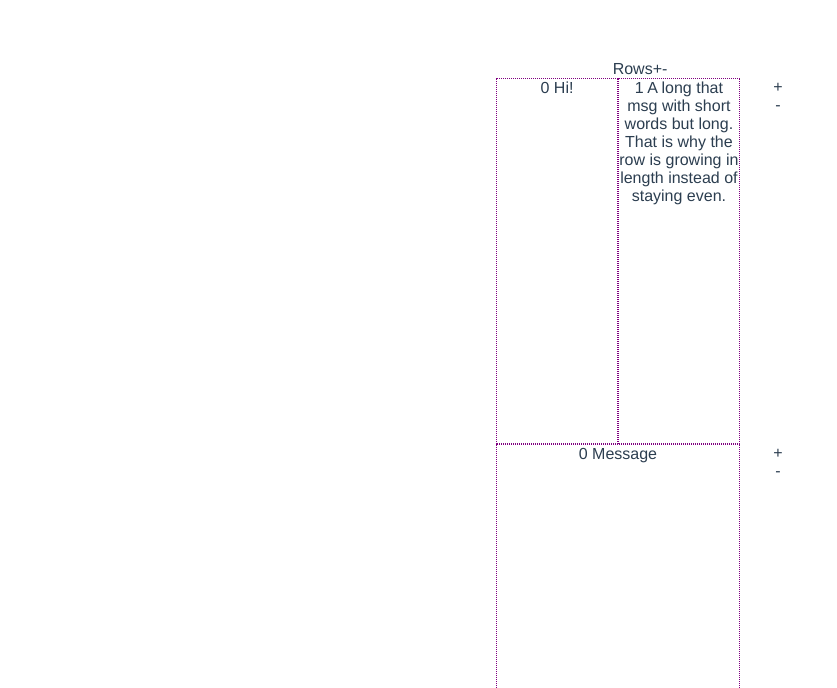
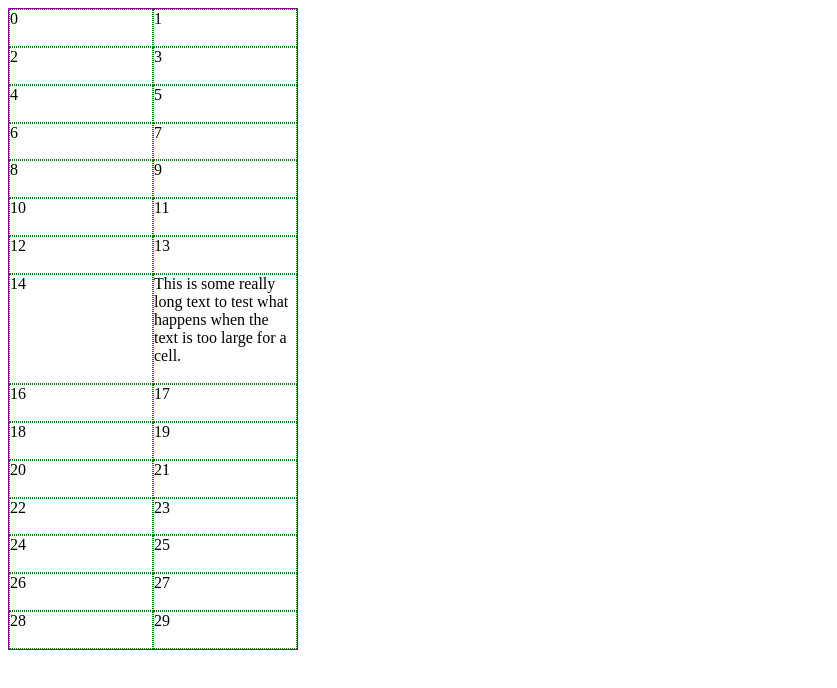
Before and after one commit to lmiller1990/my-story, a Vue app: page /#/ in a window 1280 px wide. Shown: the top 688 px of the page, without its empty margins (0-837 px from the left). Built offline with nearby package versions, Linux system fonts and the light colour scheme.

Commit message:
Add a test using display: grid instead of felxbox

```diff
--- a/src/App.vue
+++ b/src/App.vue
@@ -10,8 +10,8 @@ export default {
 }
 </script>
 
-<style>
-#app {
+<style scoped>
+#appp {
   font-family: 'Avenir', Helvetica, Arial, sans-serif;
   -webkit-font-smoothing: antialiased;
   -moz-osx-font-smoothing: grayscale;
--- a/src/components/Column.vue
+++ b/src/components/Column.vue
@@ -1,6 +1,6 @@
 <template>
   <div :style="columnWidth" @click="showTextModal" class="column">
-    <div>
+    <div class="content">
       {{ column.id }} {{ column.msg }}
     </div>
   </div>
@@ -53,5 +53,9 @@
 .column {
   border: 1px dotted purple;
   flex-grow: 1;
+  display: flex;
+}
+
+.content {
 }
 </style>
--- /dev/null
+++ b/src/components/GridLayout/Main.vue
@@ -0,0 +1,47 @@
+<template>
+  <div class="container">
+    <div class="grid">
+      <div class="cell" v-for="(i, idx) in new Array(30)">
+        <div v-if="idx !== 15">
+          {{ idx }}
+        </div>
+        <div v-else>
+          {{ longText  }}
+        </div>
+
+      </div>
+    </div>
+  </div>
+</template>
+
+<script>
+  export default {
+    data () {
+      return {
+        longText: 'This is some really long text to test what happens when the text is too large for a cell.'
+      }
+    },
+    computed: {
+      slide () {
+        return this.$store.state.slides[0]
+      }
+    }
+  }
+</script>
+
+<style scoped>
+.container {
+  width: 18em;
+  height: 40em;
+  border: 1px solid purple;
+}
+.cell {
+  border: 1px dotted green;
+}
+.grid {
+  display: grid;
+  height: 100%;
+  grid-template-columns: 50% 50%;
+
+}
+</style>
--- a/src/components/Main.vue
+++ b/src/components/Main.vue
@@ -1,18 +1,20 @@
 <template>
   <div class="container">
-    <ModalManager />
+    <GridLayout />
+    <!--<ModalManager />
     <GridMenu />
-    <Grid />
+    <Grid />-->
    </div>
 </template>
 
 <script>
 import GridMenu from '@/components/GridMenu'
+import GridLayout from '@/components/GridLayout/Main'
 import Grid from '@/components/Grid'
 import ModalManager from '@/components/ModalManager'
 
 export default {
-  components: { GridMenu, Grid, ModalManager }
+  components: { GridMenu, Grid, ModalManager, GridLayout }
 }
 </script>
 
--- a/src/store/store.js
+++ b/src/store/store.js
@@ -68,6 +68,7 @@ export const mutations = {
       .filter(r => r.id === rowId)[0]
       .columns.filter(c => c.id === columnId)[0]
 
+    console.log(_col)
     _col.msg = text
   }
 }
```
